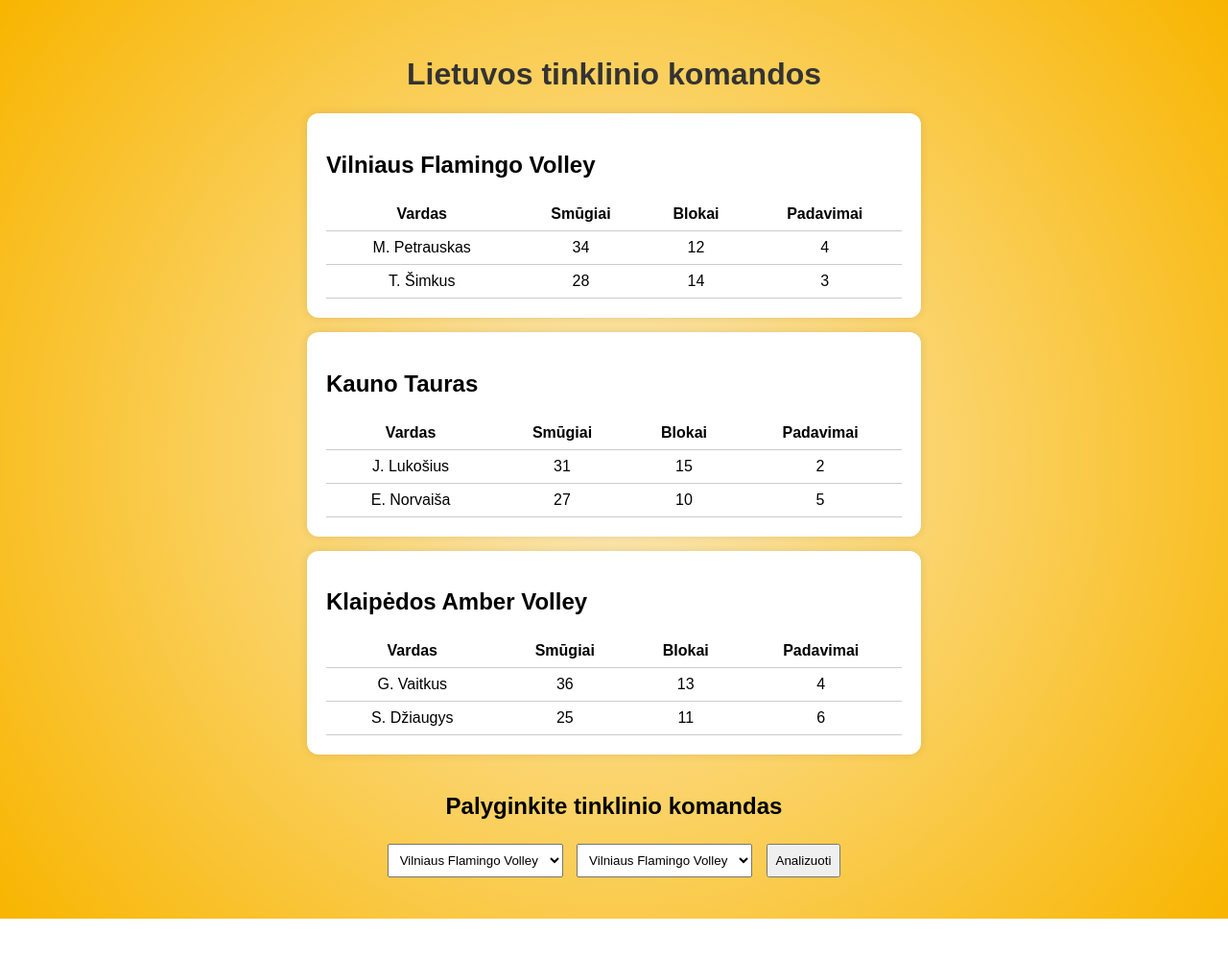
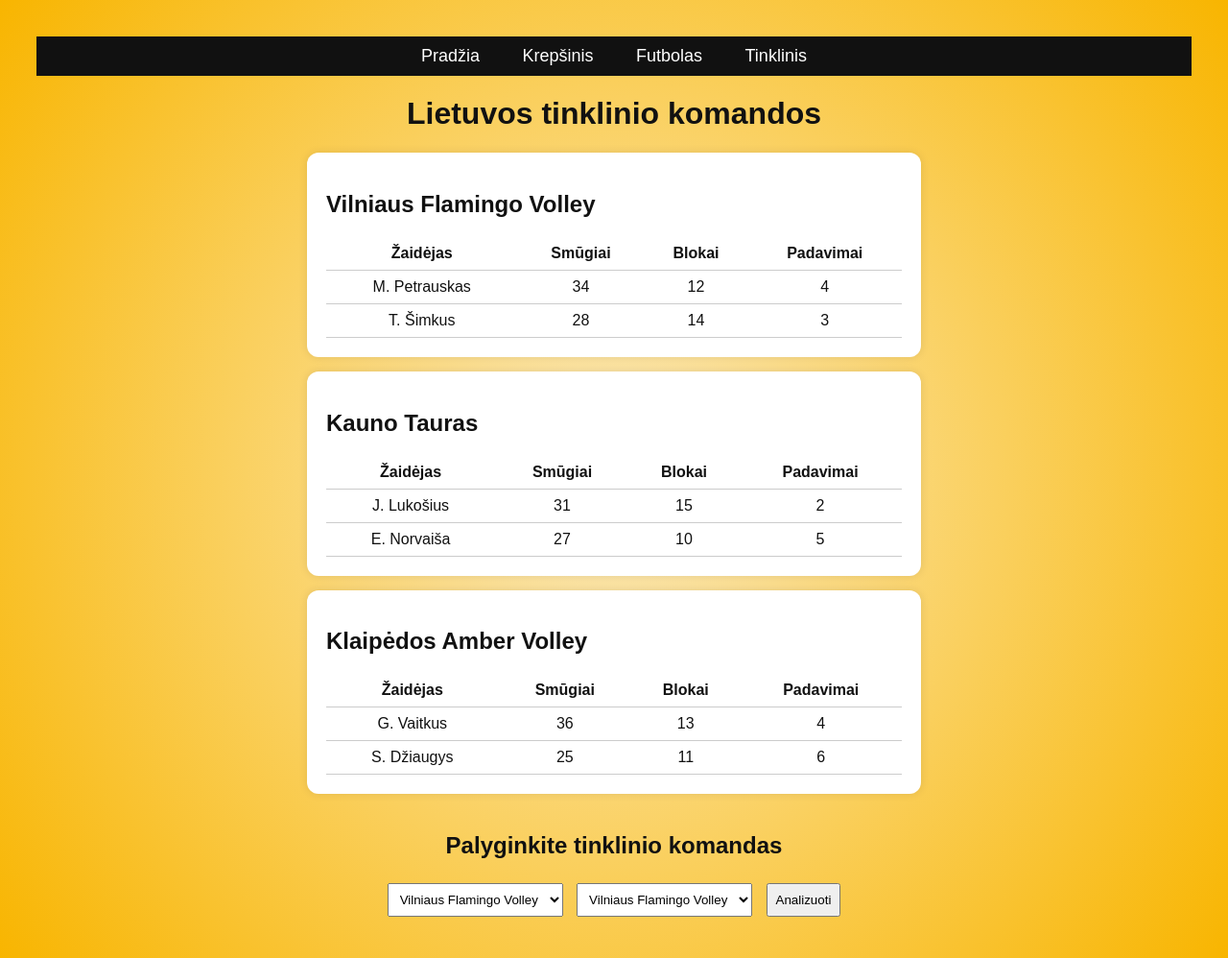
Before and after one commit to Pliusminus2002/sports-analyzer, a Flask app: page /volleyball in a window 1280 px wide. Shown: the whole page at 96% size. Before the commit the page ends 957 px from the top, so only its background shows below. Run offline with Flask 3, Linux system fonts and the light colour scheme.

Commit message:
Update volleyball.html

```diff
--- a/app/templates/volleyball.html
+++ b/app/templates/volleyball.html
@@ -8,10 +8,34 @@
             background: radial-gradient(circle, #fceabb, #f8b500);
             font-family: sans-serif;
             padding: 30px;
+            color: #111;
+        }
+        nav {
+            background-color: #111;
+            padding: 10px 0;
+            text-align: center;
+        }
+        nav ul {
+            list-style: none;
+            padding: 0;
+            margin: 0;
+        }
+        nav ul li {
+            display: inline-block;
+            margin: 0 20px;
+        }
+        nav ul li a {
+            color: white;
+            text-decoration: none;
+            font-size: 18px;
+            transition: color 0.3s, transform 0.3s;
+        }
+        nav ul li a:hover {
+            color: #ffb347;
+            transform: scale(1.1);
         }
         h1 {
             text-align: center;
-            color: #333;
         }
         .team {
             background-color: white;
@@ -43,11 +67,21 @@
             font-size: 18px;
             font-weight: bold;
             margin-top: 15px;
-            color: #222;
+            color: green;
         }
     </style>
 </head>
 <body>
+
+<nav>
+    <ul>
+        <li><a href="/">Pradžia</a></li>
+        <li><a href="/basketball">Krepšinis</a></li>
+        <li><a href="/football">Futbolas</a></li>
+        <li><a href="/volleyball">Tinklinis</a></li>
+    </ul>
+</nav>
+
 <h1>Lietuvos tinklinio komandos</h1>
 
 {% for team in teams %}
@@ -55,7 +89,7 @@
     <h2>{{ team.name }}</h2>
     <table>
         <tr>
-                <th>Vardas</th>
+            <th>Žaidėjas</th>
             <th>Smūgiai</th>
             <th>Blokai</th>
             <th>Padavimai</th>
@@ -90,5 +124,6 @@
     <p class="result">{{ result }}</p>
     {% endif %}
 </form>
+
 </body>
 </html>
```
Lines whose indentation alone changed are shown as unchanged.
